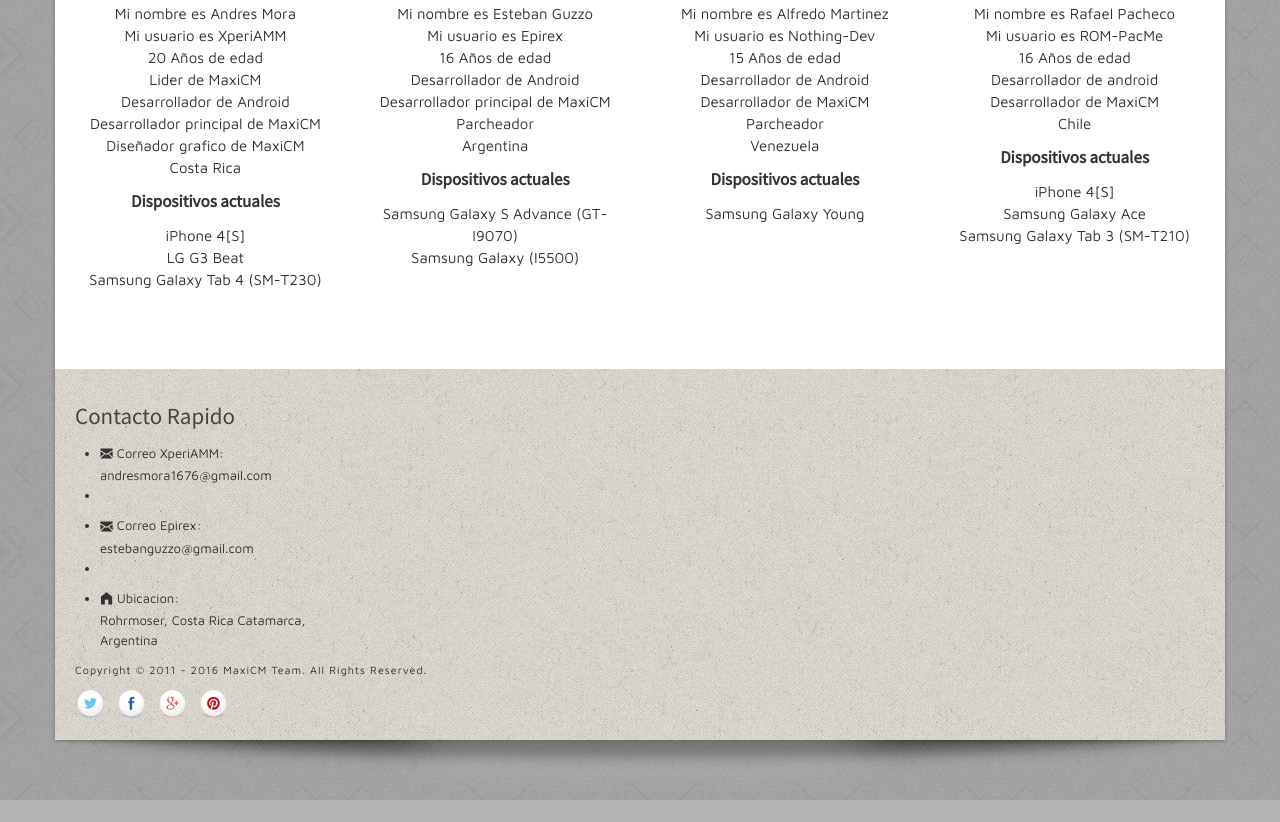
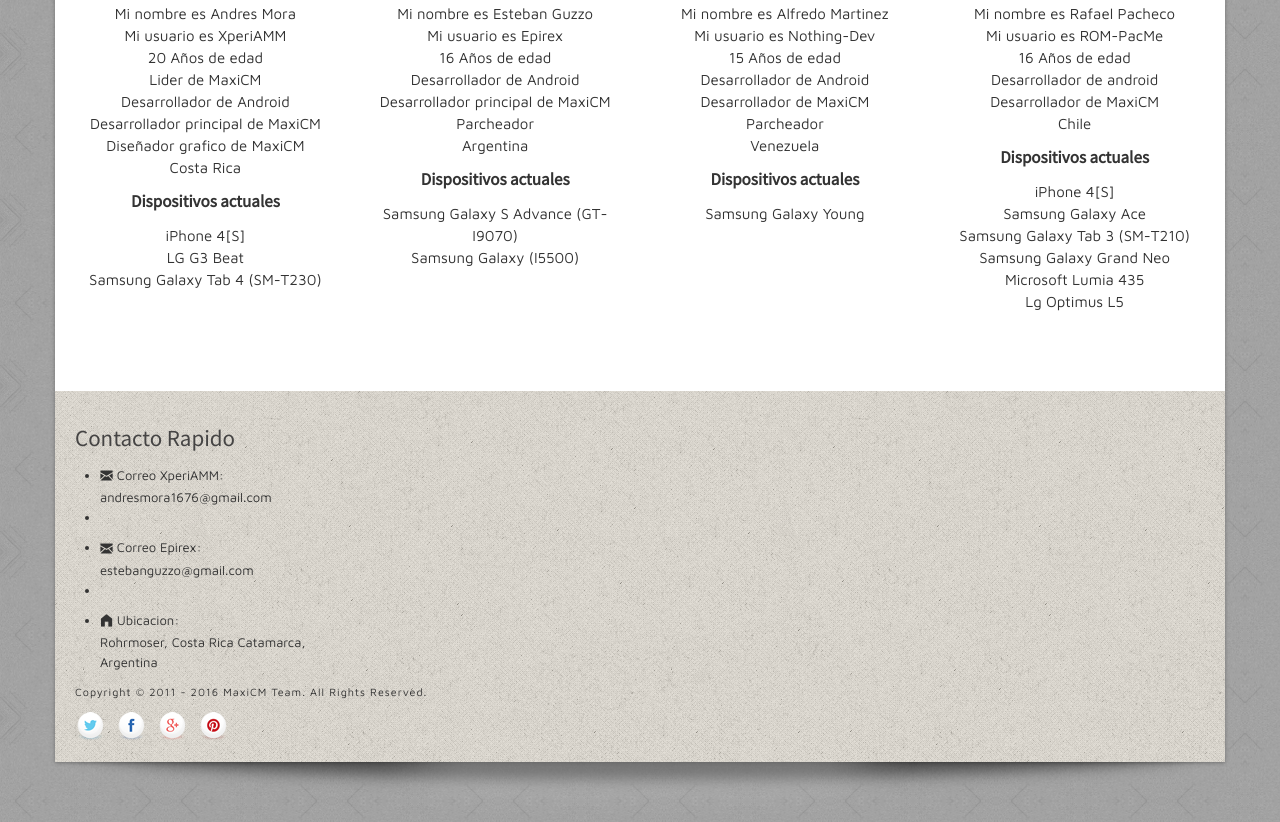
Before and after one commit to XperiAMM/backup_maxicm_web, a plain HTML site: page about.html in a window 1280 px wide. Shown: the part 1108-1930 px from the top of the page. Before the commit the page ends 1908 px from the top, so only its background shows below. Drawn offline with nearby package versions, Linux system fonts and the light colour scheme.

Commit message:
actualizando info.

```diff
--- a/about.html
+++ b/about.html
@@ -191,7 +191,10 @@
                   </p>
                    <p>iPhone 4[S]<br>
 				   Samsung Galaxy Ace<br>
-				  Samsung Galaxy Tab 3 (SM-T210)</p>
+				  Samsung Galaxy Tab 3 (SM-T210)<br>
+				  Samsung Galaxy Grand Neo<br>
+				  Microsoft Lumia 435 <br>
+				  Lg Optimus L5</p>
                 </div>
                 </div>
 			</div>
```
